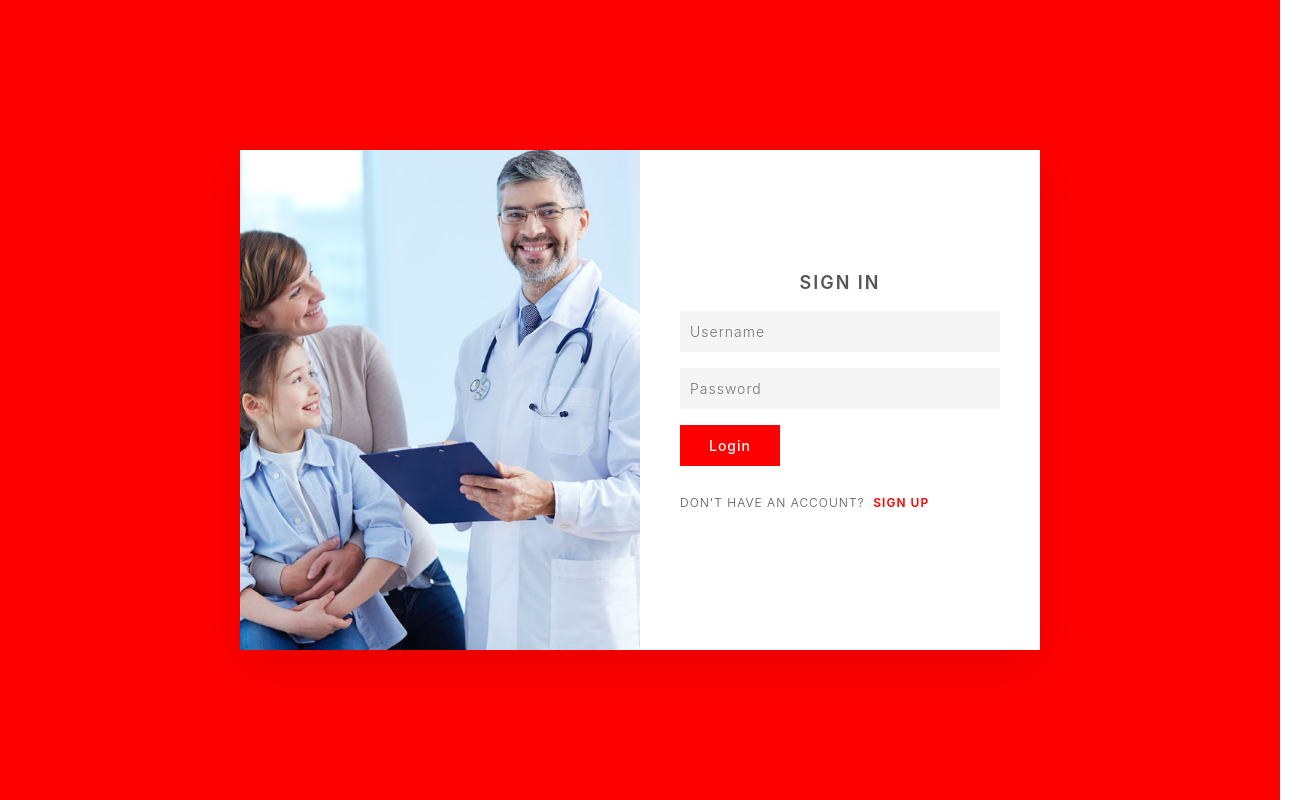
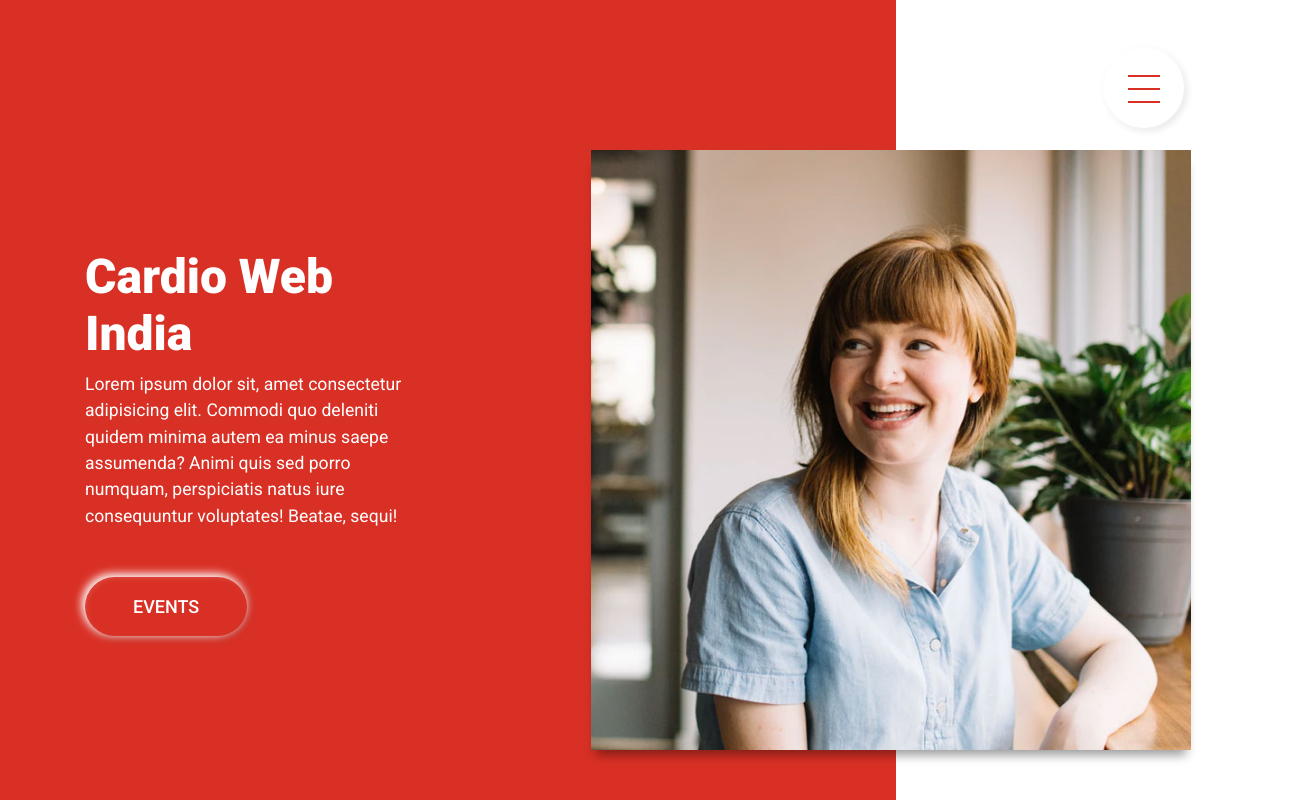
Before and after one commit to vai1205/webinar-app, a React (Create React App) app: page /signup in a window 1280 px wide. Shown: the top 800 px of the page, 1303 px wide, since content can reach past the window. Built offline with nearby package versions, Linux system fonts and the light colour scheme.

Commit message:
ready to deploy

```diff
--- a/package.json
+++ b/package.json
@@ -16,10 +16,10 @@
     "react-scripts": "3.4.1"
   },
   "scripts": {
-    "start": "react-scripts start",
+    "dev": "react-scripts start",
+    "start": "serve -s build",
     "build": "react-scripts build",
-    "test": "react-scripts test",
-    "eject": "react-scripts eject"
+    "heroku-postbuild": "npm run build"
   },
   "eslintConfig": {
     "extends": "react-app"
--- a/public/index.html
+++ b/public/index.html
@@ -10,6 +10,7 @@
       content="The webinar app"
     />
     <link rel="apple-touch-icon" href="%PUBLIC_URL%/logo192.png" />
+    <link href="https://fonts.googleapis.com/css2?family=Roboto:ital,wght@0,100;0,300;0,400;0,500;0,700;0,900;1,100;1,300;1,400;1,500;1,700;1,900&display=swap" rel="stylesheet">
     <!--
       manifest.json provides metadata used when your web app is installed on a
       user's mobile device or desktop. See https://developers.google.com/web/fundamentals/web-app-manifest/
--- a/src/App.js
+++ b/src/App.js
@@ -11,7 +11,9 @@ function App() {
       <BrowserRouter>
         <Switch>
           <Route exact path="/" component={Home}/>
-          <Route exact path="/signup" component={Signup}/>
+          <Route exact path="/home/:section?" component={Home}/>
+          <Route exact path="/signin" component={Signup}/>
+          <Route exact path="*" component={Home}/>
         </Switch>
       </BrowserRouter>
     </React.Fragment>
--- a/src/components/heroSection.js
+++ b/src/components/heroSection.js
@@ -10,7 +10,7 @@ const HeroSection = props => {
                 <div className="col-lg-4 mr-auto">
                     <h1>Cardio Web India</h1>
                     <p className="mb-5">Lorem ipsum dolor sit, amet consectetur adipisicing elit. Commodi quo deleniti quidem minima autem ea minus saepe assumenda? Animi quis sed porro numquam, perspiciatis natus iure consequuntur voluptates! Beatae, sequi!</p>
-                    <p><a href="#" className="button py-3 px-5"><span>EVENTS</span></a></p>
+                    <p><a href="#events" className="button py-3 px-5"><span>EVENTS</span></a></p>
                 </div>
                 <div className="col-lg-2 ml-auto"  data-aos="fade-up" data-aos-delay="100">
                     <figure className="img-absolute">
--- a/src/components/navbar.js
+++ b/src/components/navbar.js
@@ -1,4 +1,5 @@
 import React, { useState, useEffect } from 'react';
+import { withRouter } from 'react-router-dom';
 
 const NavButton = ({match, history}) => {
     const [isOpen, setIsOpen] = useState(false);
@@ -25,12 +26,21 @@ const NavButton = ({match, history}) => {
     };
     const handleRedirect = route => e => {
         e.preventDefault();
-        if(match.path === route){
-            document.getElementById("navButton__background").classList.remove("navButton__clicked");
-            setIsOpen(false);
-            return;
+        if(route !== match.path){
+            if(route==='/signin' && match.path !== '/signin'){
+                history.push(route);
+            } else {
+                if (match.path === '/' || match.path === "/home/:section?" || match.path === '*'){
+                    let selectedSectionId = route.replace(/\//g,"")
+                    let selectedSectionElement = document.getElementById(selectedSectionId);
+                    selectedSectionElement && selectedSectionElement.scrollIntoView();
+                } else{
+                    history.push(`home/${route.replace(/\//g,"")}`);
+                }
+            }
         }
-        history.push(route);
+        document.getElementById("navButton__background").classList.remove("navButton__clicked");
+        setIsOpen(false);
     }
     return(
         <div className="navButton">
@@ -48,20 +58,23 @@ const NavButton = ({match, history}) => {
                 <React.Fragment>
                     <nav id="navButton__nav" className="navButton__nav">
                         <ul className="navButton__list">
-                            <li data-text="Home" className="navButton__item" onClick={handleRedirect("/")}>
+                            <li data-text="Home" className="navButton__item" onClick={handleRedirect("/intro")}>
                                 <div className="navButton__link">Home</div>
                             </li>
                             <li data-text="About Us" className="navButton__item" onClick={handleRedirect("/about")}>
                                 <div className="navButton__link">About Us</div>
                             </li>
-                            <li data-text="Events" className="navButton__item" onClick={handleRedirect("/about")}>
+                            <li data-text="Events" className="navButton__item" onClick={handleRedirect("/events")}>
                                 <div className="navButton__link">Events</div>
                             </li>
-                            <li data-text="News" className="navButton__item" onClick={handleRedirect("/about")}>
+                            <li data-text="News" className="navButton__item" onClick={handleRedirect("/news")}>
                                 <div className="navButton__link">News</div>
                             </li>
-                            <li data-text="Register" className="navButton__item" onClick={handleRedirect("/about")}>
-                                <div className="navButton__link">Register</div>
+                            <li data-text="Team" className="navButton__item" onClick={handleRedirect("/team")}>
+                                <div className="navButton__link">Team</div>
+                            </li>
+                            <li data-text="Signin" className="navButton__item" onClick={handleRedirect("/signin")}>
+                                <div className="navButton__link">Sign In</div>
                             </li>
                         </ul>
                     </nav>
@@ -71,4 +84,4 @@ const NavButton = ({match, history}) => {
     );
 };
 
-export default NavButton;
+export default withRouter(NavButton);
--- a/src/index.css
+++ b/src/index.css
@@ -1,8 +1,10 @@
+html {
+  scroll-behavior: smooth;
+}
+
 body {
   margin: 0;
-  font-family: -apple-system, BlinkMacSystemFont, 'Segoe UI', 'Roboto', 'Oxygen',
-    'Ubuntu', 'Cantarell', 'Fira Sans', 'Droid Sans', 'Helvetica Neue',
-    sans-serif;
+  font-family: 'Roboto', sans-serif !important;
   -webkit-font-smoothing: antialiased;
   -moz-osx-font-smoothing: grayscale;
   background: #f2f3f7;
--- a/src/pages/home.js
+++ b/src/pages/home.js
@@ -1,25 +1,42 @@
-import React from 'react';
+import React,{useEffect} from 'react';
 import Navbar from '../components/navbar';
 import HeroSection from '../components/heroSection';
-import About from '../components/aboutSection';
 import AboutSection from '../components/aboutSection';
 import EventSection from '../components/eventSection';
 import NewsSection from '../components/newsSection';
 import FooterSection from '../components/footerSection';
 import TeamSection from '../components/teamSection';
+import { withRouter } from 'react-router-dom';
 
-const Home = props => {
+const Home = ({match}) => {
+    useEffect(()=>{
+        let selectedSectionElement = document.getElementById(match.params.section);
+        selectedSectionElement && selectedSectionElement.scrollIntoView();
+        if(match.path === '/'){
+            window.scrollTo(0,0);
+        }
+    },[])
     return(
         <React.Fragment>
             <Navbar/>
-            <HeroSection/>
-            <AboutSection/>
-            <EventSection/>
-            <NewsSection/>
-            <TeamSection/>
+            <section id="intro">
+                <HeroSection/>
+            </section>
+            <section id="about">
+                <AboutSection/>
+            </section>
+            <section id="events">
+                <EventSection/>
+            </section>
+            <section id="news">
+                <NewsSection/>
+            </section>
+            <section id="team">
+                <TeamSection/>
+            </section>
             <FooterSection/>
         </React.Fragment>
     );
 };
 
-export default Home;
+export default withRouter(Home);
--- a/src/pages/signup.js
+++ b/src/pages/signup.js
@@ -1,9 +1,11 @@
 import React from 'react';
 import SignupCard from '../components/signupCard';
+import Navbar from '../components/navbar';
 
 const Signup = props => {
     return(
         <React.Fragment>
+            <Navbar/>
             <SignupCard/>
         </React.Fragment>
     );
--- a/src/scss/components/_navbar.scss
+++ b/src/scss/components/_navbar.scss
@@ -116,6 +116,7 @@
         list-style: none;
         text-align: center;
         width: max-content;
+        transition-delay: 0.3s;
         &:hover{
             .navButton__item{
                 .navButton__link{
@@ -148,7 +149,7 @@
                 &:hover{
                    transform: scale(1.4);
                    z-index: 10000;
-                   background: #ff3f81;
+                   background: $primary-dark;
                    opacity: 1;
                    &::before{
                        left: calc(100% + 100px);
@@ -216,7 +217,7 @@
         &::after {
             width: 2rem;
             height: 2px;
-            background-color: #5a84a2;
+            background-color: $primary;
             display: inline-block;
         }
 
--- a/src/scss/variables/_colors.scss
+++ b/src/scss/variables/_colors.scss
@@ -1,3 +1,4 @@
-$primary: red;
+$primary: #d93025;
+$primary-dark: #bf2a20;
 $white: #fff;
 $black: #000;
```
